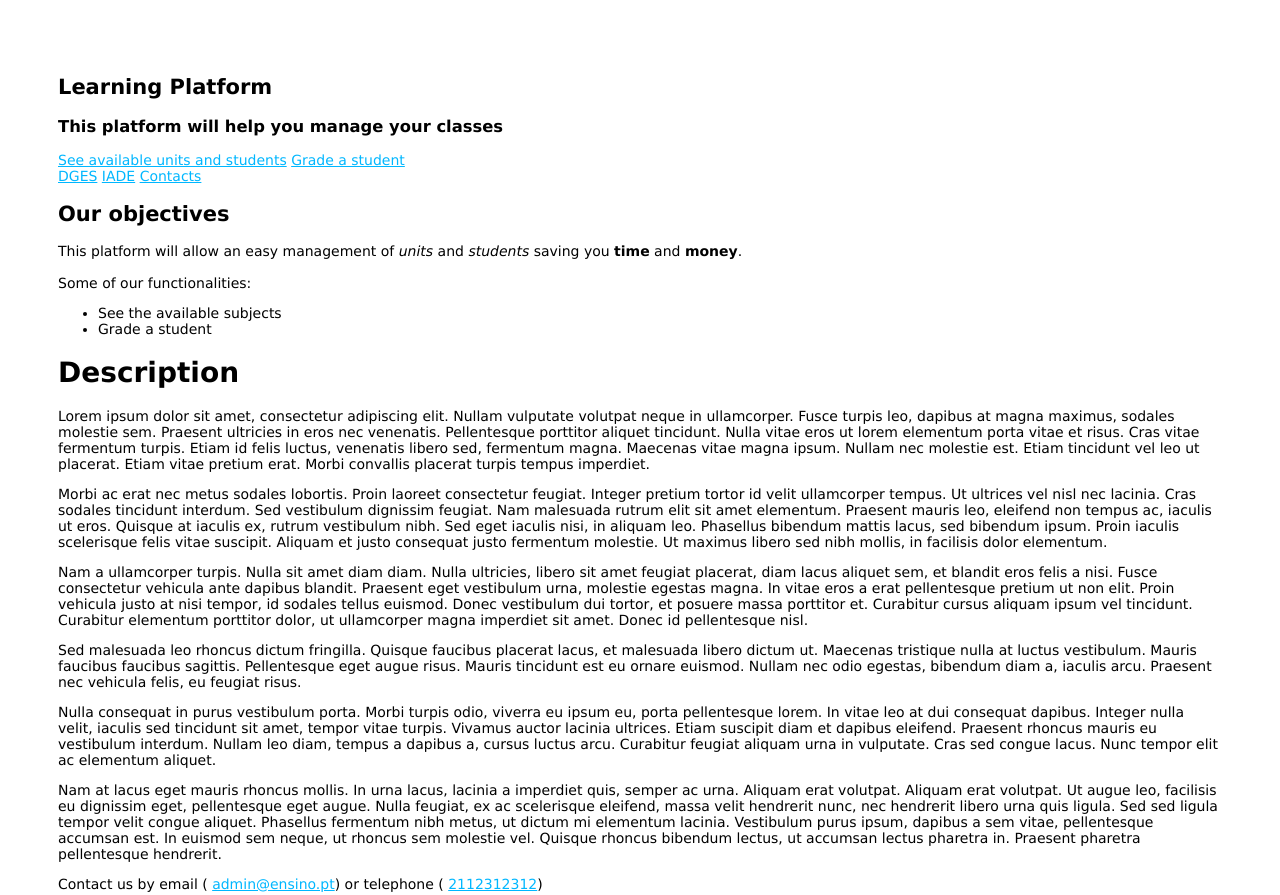
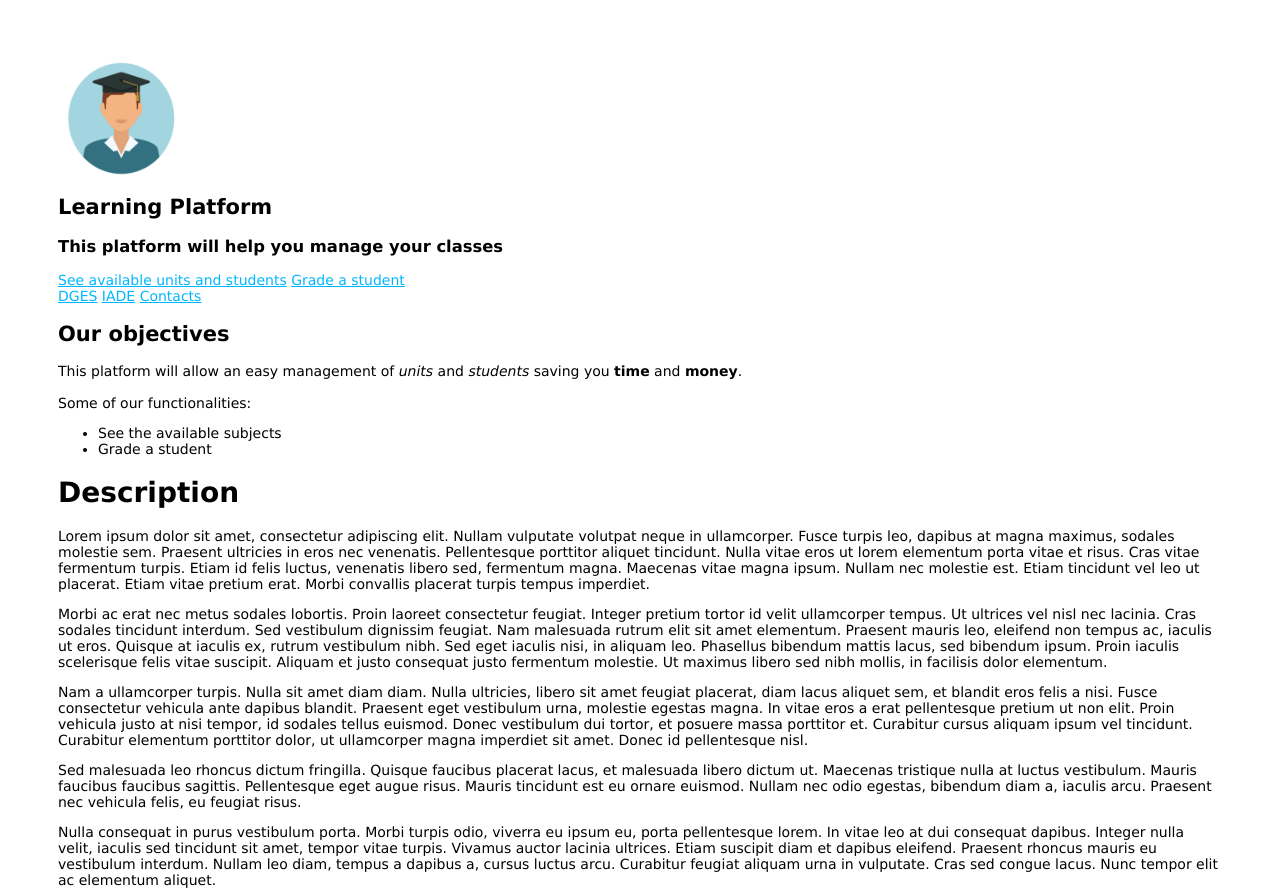
Before and after one commit to Ivanilson-Costa18/tutorial-html, a website: page alunos/public/index.html in a window 1280 px wide. Shown: the top 895 px of the page. Drawn offline with Linux system fonts and the light colour scheme.

Commit message:
add student.png

```diff
--- a/alunos/public/index.html
+++ b/alunos/public/index.html
@@ -7,7 +7,7 @@
 
 <body>
   <header>
-    <img src="" alt="" width="0" height="0">
+    <img src="\images\student.png" alt="Student Profile Picture" width="130" height="120">
     <h2>Learning Platform</h2>
     <h3>This platform will help you manage your classes</h3>
   </header>
```
Also changed, not shown: alunos/public/images/student.png (added).
